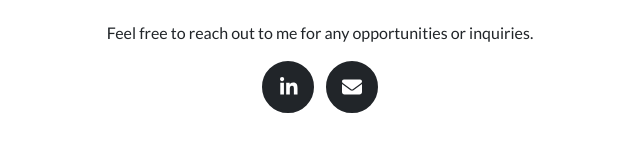
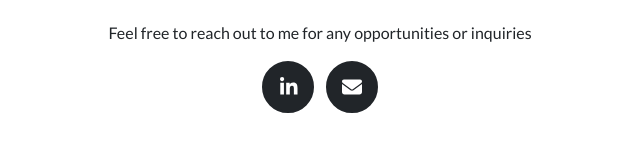
Before and after one commit to zunehraBanu/zunehraBanu.github.io, a website: page index.html in a window 1280 px wide. Shown: the part 2037-2188 px from the top of the page, 320-960 px from the left. Drawn offline with Linux system fonts and the light colour scheme.

```diff
--- a/index.html
+++ b/index.html
@@ -107,7 +107,7 @@
                     <div class="divider-custom-icon"><i class="fas fa-star"></i></div>
                     <div class="divider-custom-line"></div>
                 </div>
-                <p class="text-center">Feel free to reach out to me for any opportunities or inquiries.</p>
+                <p class="text-center">Feel free to reach out to me for any opportunities or inquiries</p>
                 <ul class="list-inline text-center">
                     <li class="list-inline-item">
                         <a href="https://www.linkedin.com/in/syeda-zunehra-banu/" target="_blank" class="btn btn-dark btn-social text-white"><i class="fab fa-linkedin-in"></i></a>
```
